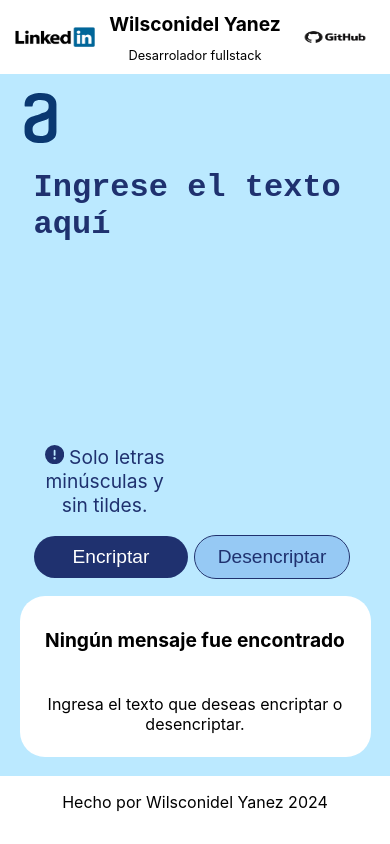
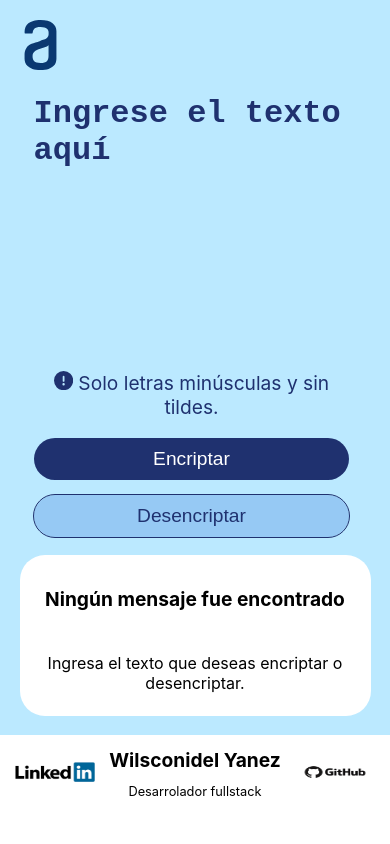
Before and after one commit to WiusGH/AluraChallenge, a React (Create React App) app: page / in a window 390 px wide. Built offline with nearby package versions, Linux system fonts and the light colour scheme.

Commit message:
Corregir estilos en versión móvil y mover el header a la parte inferior

```diff
--- a/src/App.tsx
+++ b/src/App.tsx
@@ -7,9 +7,11 @@ import MainContainer from './components/containers/MainContainer';
 function App() {
   return (
     <div className="App">
+
+      <MainContainer />
+      {/* Hice el header para que vaya arriba pero me gustó más como se ve como footer */}
       <Header />
-      <MainContainer />
-      <Footer />
+      {/* <Footer /> */}
     </div>
   );
 }
--- a/src/components/containers/MainContainer.module.css
+++ b/src/components/containers/MainContainer.module.css
@@ -65,12 +65,19 @@
   color: var(--quaternary-color);
   margin-right: 55%;
   font-size: 1.2rem;
+  @media (max-width: 820px) {
+    margin-right: 0;
+  }
 }
 
 .buttons {
   display: flex;
   justify-content: space-evenly;
   align-items: center;
+  @media (max-width: 820px) {
+    flex-direction: column;
+    gap: 15px;
+  }
 }
 
 .encrypt {
@@ -89,6 +96,10 @@
   &:active {
     scale: 0.9;
   }
+  @media (max-width: 820px) {
+    width: 100%;
+    margin-right: 0;
+  }
 }
 
 .decrypt {
@@ -106,6 +117,9 @@
   }
   &:active {
     scale: 0.9;
+  }
+  @media (max-width: 820px) {
+    width: 100%;
   }
 }
 
```
Also changed, not shown: package.json (+7 -1 lines), 1 other file (tests, documents, lock files or other folders).
